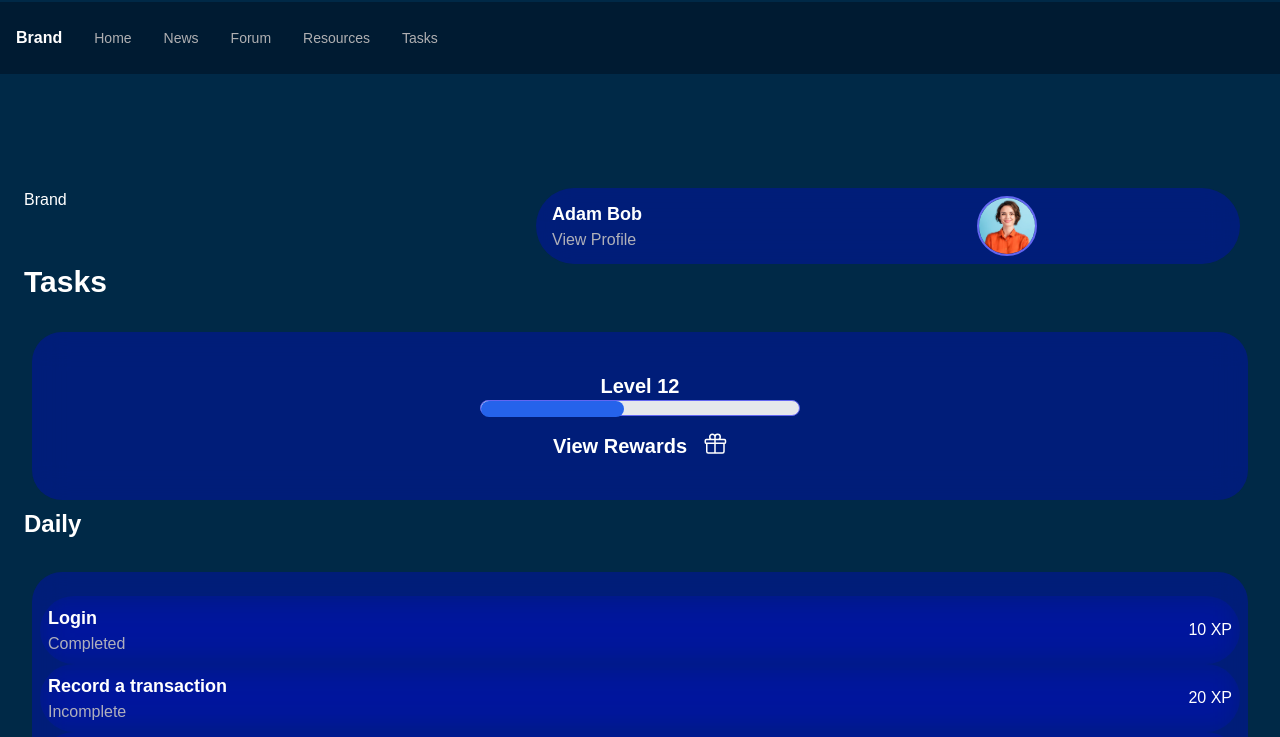
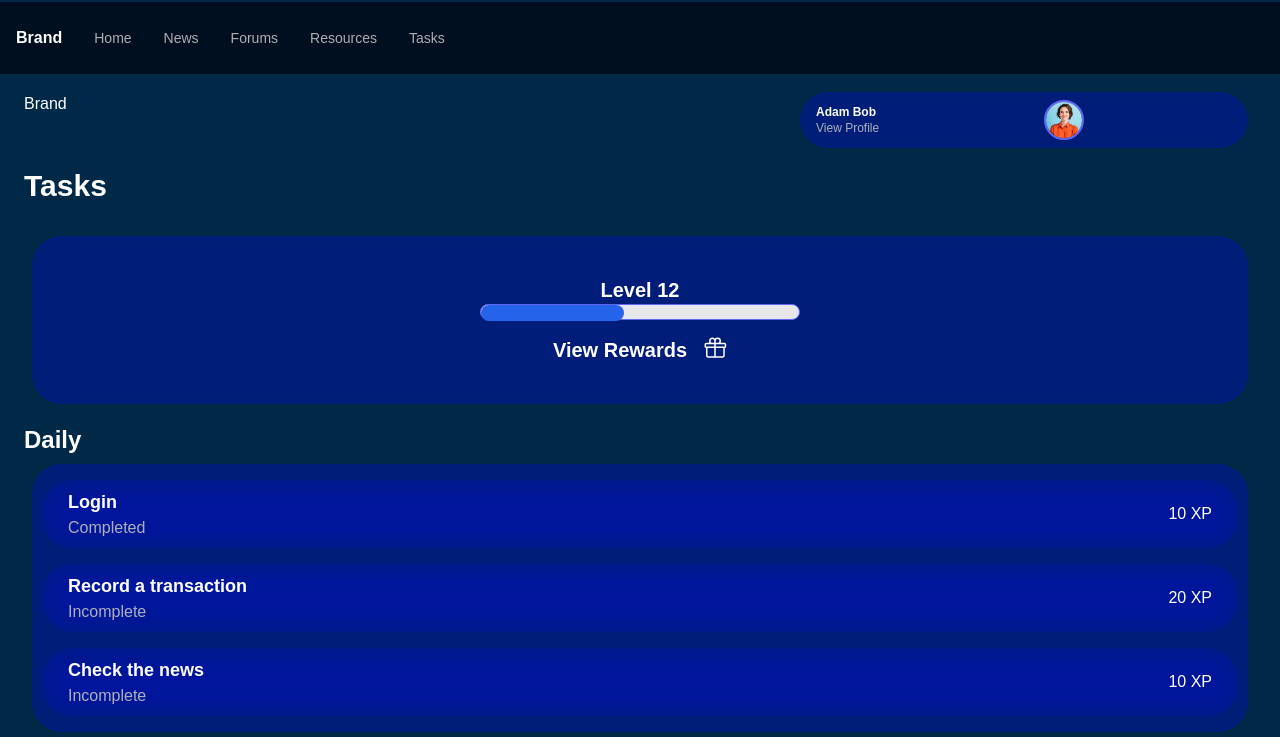
Before and after one commit to datgai/BudgetBuddy, a SvelteKit app: page /tasks in a window 1280 px wide. Shown: the top 737 px of the page. Built offline with nearby package versions, Linux system fonts and the light colour scheme.

Commit message:
add navigation and unified style

```diff
--- a/src/routes/+page.svelte
+++ b/src/routes/+page.svelte
@@ -14,7 +14,7 @@
     <Profile />
   </header>
 </div>
-
+<body class="px-5 pb-10">
   <h2 class="mb-8 text-3xl font-bold">Dashboard</h2>
   <div
     class="flex flex-col bg-[color:var(--color-theme-1)] backdrop-blur-lg border-b-4 border-blue-700 rounded-[30px] px-6 py-2 my-3"
@@ -94,3 +94,4 @@
       </div>
     </div>
   </div>
+</body>
--- a/src/routes/Navbar.svelte
+++ b/src/routes/Navbar.svelte
@@ -4,7 +4,7 @@
 </script>
 
 <nav
-  class="py-1 flex fixed bottom-[-2px] md:relative md:top-auto bg-[#000F1F] bg-opacity-50 text-white w-full h-50 md:flex md:justify-between md:items-center z-10"
+  class="py-1 flex fixed bottom-[-2px] md:relative md:top-auto bg-[#000F1F] text-white w-full h-50 md:flex md:justify-between md:items-center z-10"
 
 >
   <div class="px-4 py-5 flex justify-between invisible md:visible">
@@ -66,7 +66,7 @@
     >
       <svg
         class="opacity-75 w-6 h-6 md:hidden m-auto {$page.url.pathname ==
-        '/forum'
+        '/forums'
           ? 'glowEffect'
           : ''}"
         xmlns="http://www.w3.org/2000/svg"
@@ -79,7 +79,7 @@
         />
       </svg>
 
-      <p class="invisible md:visible">Forum</p></a
+      <p class="invisible md:visible">Forums</p></a
     >
     <a
       href="resources"
--- a/src/routes/NewsItem.svelte
+++ b/src/routes/NewsItem.svelte
@@ -8,7 +8,7 @@
 </script>
 
 <div
-  class="flex bg-[color:var(--color-theme-1)] backdrop-blur-lg rounded-2xl w-full px-2 py-2"
+  class="flex bg-[color:var(--color-theme-3)] backdrop-blur-lg rounded-2xl w-full px-2 py-2"
 >
   <div class="@apply flex gap-x-[15px] pb-2.5 rounded-[30px]">
     <img class="w-[120px] rounded-[15px]" src={itemThumbnail} alt="" />
--- a/src/routes/Profile.svelte
+++ b/src/routes/Profile.svelte
@@ -3,17 +3,17 @@
 </script>
 
 <a
-  class="flex bg-[color:var(--color-theme-1)] backdrop-blur-lg rounded-full w-[55vw] mx-4 px-2 py-2"
+  class="flex bg-[color:var(--color-theme-1)] backdrop-blur-lg rounded-full w-[35vw] mx-2 px-2 py-2"
   href="profile"
 >
-  <div class="flex-2 w-[60%] flex-row mx-2 my-auto">
-    <p class="font-bold text-lg text-[var(--color-text)] truncate">Adam Bob</p>
-    <p class="truncate text-[var(--color-text-inactive)]">View Profile</p>
+  <div class="flex-2 w-[50%] flex-row mx-2 my-auto">
+    <p class="font-bold text-xs text-[var(--color-text)] truncate">Adam Bob</p>
+    <p class="truncate text-xs text-[var(--color-text-inactive)]">View Profile</p>
   </div>
   <div class="flex-1 mx-1">
     <img
-      height="60"
-      width="60"
+      height="40"
+      width="40"
       class="rounded-full border-2 border-indigo-500"
       src={person_picture}
     />
--- a/src/routes/TaskItem.svelte
+++ b/src/routes/TaskItem.svelte
@@ -4,7 +4,7 @@
   export let experiencePoints: number;
 </script>
 
-<div class="flex bg-transparent backdrop-blur-lg rounded-full w-full px-2 py-2">
+<div class="flex bg-transparent backdrop-blur-lg rounded-full w-full px-7 py-2 my-2">
   <div class="flex-1 w-[60%] flex-row my-auto">
     <p class="font-bold text-lg text-[var(--color-text)] truncate">
       {taskMission}
--- a/src/routes/forums/+page.svelte
+++ b/src/routes/forums/+page.svelte
@@ -9,27 +9,36 @@
   <meta name="description" content="About this app" />
 </svelte:head>
 
-<div class="container my-24 md:px-6 p-5">
+<div class="container md:px-6 p-5">
   <header class="flex">
     <div class="flex-1">Brand</div>
     <Profile />
   </header>
+</div>
 
-  <h2 class="mb-8 text-3xl font-bold">Forums</h2>
+<div class="container px-5 pb-20">
+  <h2 class="mb-5 text-3xl font-bold">Forums</h2>
   <div>
+    <a href="text_channel">
       <ForumsItem
       itemThumbnail="https://www.investopedia.com/thmb/W2u8B017D-GDqZxH-ddc8BLS8qo=/1500x0/filters:no_upscale():max_bytes(150000):strip_icc()/top_6_apps_for_financial_news-5bfc3459c9e77c0026b6a2bf.jpg"
       itemTitle="Portfolio Recommendations"
       itemDescription="Recoommend Portfolio here!"
     ></ForumsItem>
+    </a>
+    <a href="text_channel">
       <ForumsItem
         itemTitle="Tips For Budgeting"
         itemDescription="Share your tips for budgeting!"
       ></ForumsItem>
+    </a>
+    <a href="text_channel">
       <ForumsItem
         itemThumbnail="https://www.investopedia.com/thmb/W2u8B017D-GDqZxH-ddc8BLS8qo=/1500x0/filters:no_upscale():max_bytes(150000):strip_icc()/top_6_apps_for_financial_news-5bfc3459c9e77c0026b6a2bf.jpg"
         itemTitle="Investment Talks"
         itemDescription="Real talks about investments."
       ></ForumsItem>
+    </a>
+
   </div>
 </div>
--- a/src/routes/news/+page.svelte
+++ b/src/routes/news/+page.svelte
@@ -1,12 +1,27 @@
 <script>
   import NewsItem from "../NewsItem.svelte";
+  import Profile from "../Profile.svelte";
+
 </script>
 
+<svelte:head>
+  <title>Forums</title>
+  <meta name="description" content="About this app" />
+</svelte:head>
+
+<div class="container md:px-6 p-5">
+  <header class="flex">
+    <div class="flex-1">Brand</div>
+    <Profile />
+  </header>
+</div>
+
 <!-- Container for demo purpose -->
-<div class="container my-24 md:px-6 p-5">
+<body>
+  <div class="container px-5 pb-20">
   <!-- Section: Design Block -->
   <section class="mb-15 md:text-left">
-    <h2 class="mb-12 text-3xl font-bold">News</h2>
+    <h2 class="mb-5 text-3xl font-bold">News</h2>
 
     <div class="relative mb-6">
       <div class="mb-6 ml-auto w-full shrink-0 grow-0 basis-auto">
@@ -33,7 +48,7 @@
       </div>
     </div>
   </section>
-  <section>
+  <section class="mb-[10vh]">
     <div class="info">
       <div class="flex justify-between text-base">
         <div class="font-semibold">Latest</div>
@@ -58,9 +73,40 @@
         authorTitle="BBC"
         authoredAgo="10 min ago"
       ></NewsItem>
+      <NewsItem
+        itemThumbnail="https://www.investopedia.com/thmb/W2u8B017D-GDqZxH-ddc8BLS8qo=/1500x0/filters:no_upscale():max_bytes(150000):strip_icc()/top_6_apps_for_financial_news-5bfc3459c9e77c0026b6a2bf.jpg"
+        itemCountry="Malaysia"
+        itemTitle="Bank Negara committed to ensure Malaysia's financial system remains
+        resilient"
+        authorThumbnail="https://upload.wikimedia.org/wikipedia/commons/thumb/a/ad/BBC_News_logo.svg/2560px-BBC_News_logo.svg.png"
+        authorTitle="BBC"
+        authoredAgo="10 min ago"
+    ></NewsItem>
+      <NewsItem
+        itemThumbnail="https://www.investopedia.com/thmb/W2u8B017D-GDqZxH-ddc8BLS8qo=/1500x0/filters:no_upscale():max_bytes(150000):strip_icc()/top_6_apps_for_financial_news-5bfc3459c9e77c0026b6a2bf.jpg"
+        itemCountry="Malaysia"
+        itemTitle="Bank Negara committed to ensure Malaysia's financial system remains
+        resilient"
+        authorThumbnail="https://upload.wikimedia.org/wikipedia/commons/thumb/a/ad/BBC_News_logo.svg/2560px-BBC_News_logo.svg.png"
+        authorTitle="BBC"
+        authoredAgo="10 min ago"
+    ></NewsItem>
+      <NewsItem
+        itemThumbnail="https://www.investopedia.com/thmb/W2u8B017D-GDqZxH-ddc8BLS8qo=/1500x0/filters:no_upscale():max_bytes(150000):strip_icc()/top_6_apps_for_financial_news-5bfc3459c9e77c0026b6a2bf.jpg"
+        itemCountry="Malaysia"
+        itemTitle="Bank Negara committed to ensure Malaysia's financial system remains
+        resilient"
+        authorThumbnail="https://upload.wikimedia.org/wikipedia/commons/thumb/a/ad/BBC_News_logo.svg/2560px-BBC_News_logo.svg.png"
+        authorTitle="BBC"
+        authoredAgo="10 min ago"
+    ></NewsItem>
+
     </div>
   </section>
 </div>
 
+</body>
+
+
 <style>
 </style>
--- a/src/routes/resources/+page.svelte
+++ b/src/routes/resources/+page.svelte
@@ -1,9 +1,22 @@
 <script>
   import ResourceItem from "../ResourcesItem.svelte";
+  import Profile from "../Profile.svelte";
 </script>
 
-<div class="container my-24 md:px-6 p-5">
-  <h2 class="mb-12 text-3xl font-bold">Resources</h2>
+<svelte:head>
+  <title>Forums</title>
+  <meta name="description" content="About this app" />
+</svelte:head>
+
+<div class="container md:px-6 p-5">
+  <header class="flex">
+    <div class="flex-1">Brand</div>
+    <Profile />
+  </header>
+</div>
+
+<div class="container mb-24 md:px-6 px-5">
+  <h2 class="mb-6 text-3xl font-bold">Resources</h2>
   <div class="@apply h-[50px] flex flex-col gap-y-5 mt-5">
     <!-- Section: Design Block -->
     <!-- Comment -->
--- a/src/routes/styles.css
+++ b/src/routes/styles.css
@@ -8,7 +8,8 @@
 	--color-bg-1: hsl(209, 36%, 86%);
 	--color-bg-2: hsl(224, 44%, 95%);
 	--color-theme-1: #0303ff46;
-	--color-theme-2: #20a9ffb4;
+	--color-theme-2: #E5F4FF;
+	--color-theme-3: #00082E;
 	--color-text: rgb(255, 255, 255);
 	--color-text-inactive: rgba(194, 192, 192, 0.9);
 	--column-width: 42rem;
--- a/src/routes/tasks/+page.svelte
+++ b/src/routes/tasks/+page.svelte
@@ -5,16 +5,17 @@
 </script>
 
 <svelte:head>
-  <title>Tasks</title>
+  <title>Forums</title>
   <meta name="description" content="About this app" />
 </svelte:head>
 
-<div class="container my-24 md:px-6 p-5">
+<div class="container md:px-6 p-5">
   <header class="flex">
     <div class="flex-1">Brand</div>
     <Profile />
   </header>
-
+</div>
+<div class="container mb-24 md:px-6 px-5">
   <h2 class="mb-8 text-3xl font-bold">Tasks</h2>
   <div
     class="flex flex-col mx-2 my-2 px-2 py-6 bg-[color:var(--color-theme-1)] backdrop-blur-lg rounded-[30px]"
@@ -57,9 +58,9 @@
     </div>
   </div>
 
-  <h2 class="mb-8 text-2xl font-bold">Daily</h2>
+  <h2 class="mb-2 mt-5 text-2xl font-bold">Daily</h2>
   <div
-    class="flex flex-col mx-2 my-2 px-2 py-6 bg-[color:var(--color-theme-1)] backdrop-blur-lg rounded-[30px]"
+    class="flex flex-col mx-2 my-2 px-2 py-2 bg-[color:var(--color-theme-1)] backdrop-blur-lg rounded-[30px]"
   >
     <TaskItem taskMission="Login" isCompleted={true} experiencePoints={10}
     ></TaskItem>
@@ -75,9 +76,9 @@
     ></TaskItem>
   </div>
 
-  <h2 class="mb-8 text-2xl font-bold">Weekly</h2>
+  <h2 class="mb-2 mt-5 text-2xl font-bold">Weekly</h2>
   <div
-    class="flex flex-col mx-2 my-2 px-2 py-6 bg-[color:var(--color-theme-1)] backdrop-blur-lg rounded-[30px]"
+    class="flex flex-col mx-2 my-2 px-2 py-2 bg-[color:var(--color-theme-1)] backdrop-blur-lg rounded-[30px]"
   >
     <TaskItem taskMission="Login" isCompleted={true} experiencePoints={10}
     ></TaskItem>
@@ -93,9 +94,9 @@
     ></TaskItem>
   </div>
 
-  <h2 class="mb-8 text-2xl font-bold">Monthly</h2>
+  <h2 class="mb-2 mt-5 text-2xl font-bold">Monthly</h2>
   <div
-    class="flex flex-col mx-2 my-2 px-2 py-6 bg-[color:var(--color-theme-1)] backdrop-blur-lg rounded-[30px]"
+    class="flex flex-col mx-2 my-2 px-2 py-2 bg-[color:var(--color-theme-1)] backdrop-blur-lg rounded-[30px]"
   >
     <TaskItem taskMission="Login" isCompleted={true} experiencePoints={10}
     ></TaskItem>
--- a/src/routes/text_channel/+page.svelte
+++ b/src/routes/text_channel/+page.svelte
@@ -86,7 +86,7 @@
 
 <div class="w-full bg-gray-100 flex flex-col justify-between h-screen">
   <div class="bg-[#060047] justify-start items-center pl-[15px] flex">
-    <img src={leftarrow} alt="" class="w-[35px] h-[35px] bg-center" />
+    <a href="forums"><img src={leftarrow} alt="" class="w-[35px] h-[35px] bg-center" /></a>
     <h2 class="text-2xl font-bold text-white p-4">Tips For Budgeting</h2>
   </div>
   <div class="flex-grow overflow-auto p-4 space-y-4 mb-36">
```
Also changed, not shown: src/routes/profile/+page.svelte (+16 -8 lines), 1 other file (tests, documents, lock files or other folders). Lines whose indentation alone changed are shown as unchanged.
